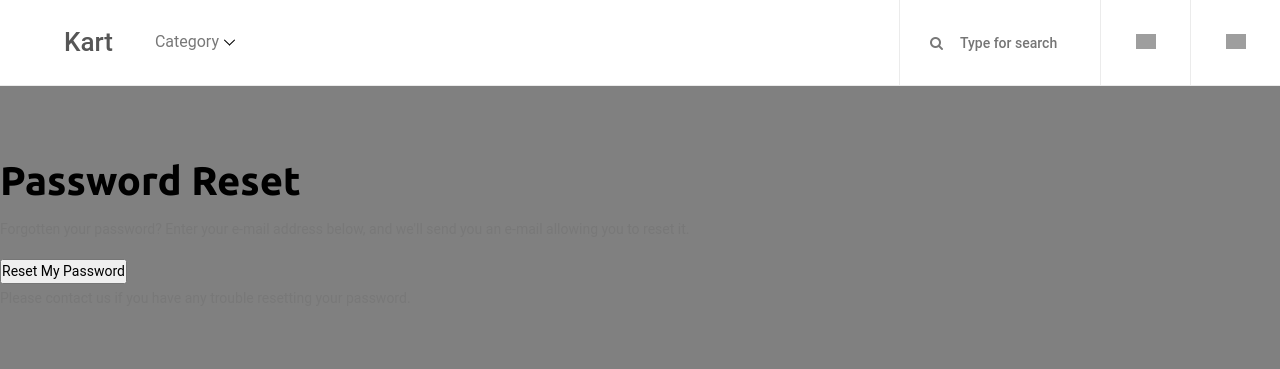
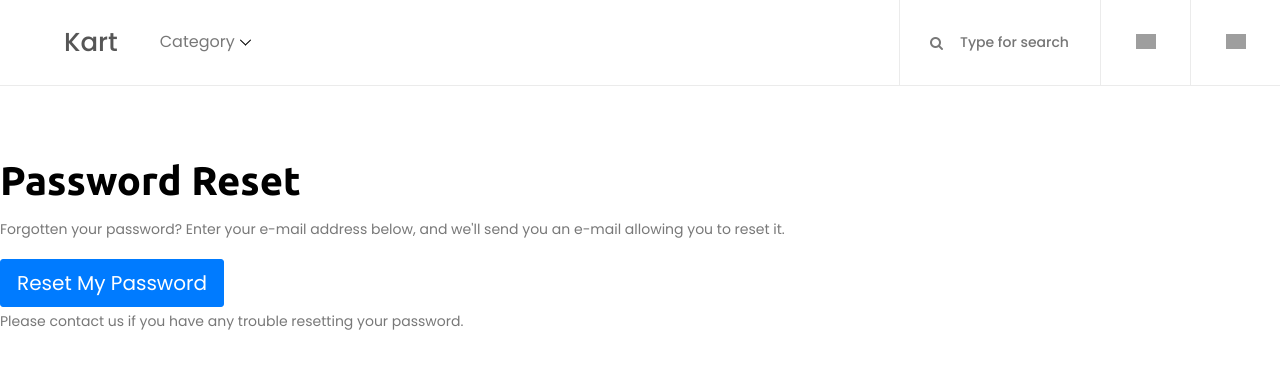
Before and after one commit to kevin123george/kart0, a Django app: template templates/account/password_reset.html in a window 1280 px wide. Shown: the top 369 px of the page. Run offline with Django 3.2, Linux system fonts and the light colour scheme; the template is opened without the code that fills it, so the values that code supplies are empty; some libraries are stand-ins or nearby versions; grey boxes are pictures that could not be loaded.

Commit message:
make it better

```diff
--- a/templates/account/email.html
+++ b/templates/account/email.html
@@ -6,11 +6,7 @@
 
 {% block body %}
 <style type="text/css">
-	body{
-		color: #fff;
-		background: gray;
-		font-family: 'Roboto', sans-serif;
-	}
+
     .form-control{
 		height: 41px;
 		background: #f2f2f2;
--- a/templates/account/logout.html
+++ b/templates/account/logout.html
@@ -5,11 +5,7 @@
 
 {% block body %}
 <style type="text/css">
-	body{
-		color: #fff;
-		background: gray;
-		font-family: 'Roboto', sans-serif;
-	}
+
     .form-control{
 		height: 41px;
 		background: #f2f2f2;
--- a/templates/account/password_change.html
+++ b/templates/account/password_change.html
@@ -8,11 +8,7 @@
 
 
 <style type="text/css">
-	body{
-		color: #fff;
-		background: gray;
-		font-family: 'Roboto', sans-serif;
-	}
+
     .form-control{
 		height: 41px;
 		background: #f2f2f2;
--- a/templates/account/password_reset.html
+++ b/templates/account/password_reset.html
@@ -7,11 +7,7 @@
 
 {% block body %}
 <style type="text/css">
-	body{
-		color: #fff;
-		background: gray;
-		font-family: 'Roboto', sans-serif;
-	}
+
     .form-control{
 		height: 41px;
 		background: #f2f2f2;
@@ -96,7 +92,7 @@
     <form method="POST" action="{% url 'account_reset_password' %}" class="password_reset">
         {% csrf_token %}
         {{ form.as_p }}
-        <input type="submit" value="{% trans 'Reset My Password' %}" />
+        <input type="submit" class="btn btn-primary btn-lg" value="{% trans 'Reset My Password' %}" />
     </form>
 
     <p>{% blocktrans %}Please contact us if you have any trouble resetting your password.{% endblocktrans %}</p>
--- a/templates/account/password_reset_done.html
+++ b/templates/account/password_reset_done.html
@@ -7,11 +7,7 @@
 
 {% block body %}
 <style type="text/css">
-	body{
-		color: #fff;
-		background: gray;
-		font-family: 'Roboto', sans-serif;
-	}
+
     .form-control{
 		height: 41px;
 		background: #f2f2f2;
--- a/templates/account/password_reset_from_key.html
+++ b/templates/account/password_reset_from_key.html
@@ -5,11 +5,7 @@
 
 {% block body %}
 <style type="text/css">
-	body{
-		color: #fff;
-		background: gray;
-		font-family: 'Roboto', sans-serif;
-	}
+
     .form-control{
 		height: 41px;
 		background: #f2f2f2;
--- a/templates/account/password_reset_from_key_done.html
+++ b/templates/account/password_reset_from_key_done.html
@@ -5,11 +5,7 @@
 
 {% block body %}
 <style type="text/css">
-	body{
-		color: #fff;
-		background: gray;
-		font-family: 'Roboto', sans-serif;
-	}
+
     .form-control{
 		height: 41px;
 		background: #f2f2f2;
--- a/templates/account/password_set.html
+++ b/templates/account/password_set.html
@@ -6,11 +6,7 @@
 
 {% block body %}
 <style type="text/css">
-	body{
-		color: #fff;
-		background: gray;
-		font-family: 'Roboto', sans-serif;
-	}
+
     .form-control{
 		height: 41px;
 		background: #f2f2f2;
--- a/templates/account/signup.html
+++ b/templates/account/signup.html
@@ -12,11 +12,7 @@
 <script src="https://ajax.googleapis.com/ajax/libs/jquery/1.12.4/jquery.min.js"></script>
 <script src="https://maxcdn.bootstrapcdn.com/bootstrap/3.3.7/js/bootstrap.min.js"></script>
 <style type="text/css">
-	body{
-		color: #fff;
-		background: gray;
-		font-family: 'Roboto', sans-serif;
-	}
+
     .form-control{
 		height: 41px;
 		background: #f2f2f2;
```
Also changed, not shown: templates/account/login.html (+3 -7 lines), db.sqlite3.
